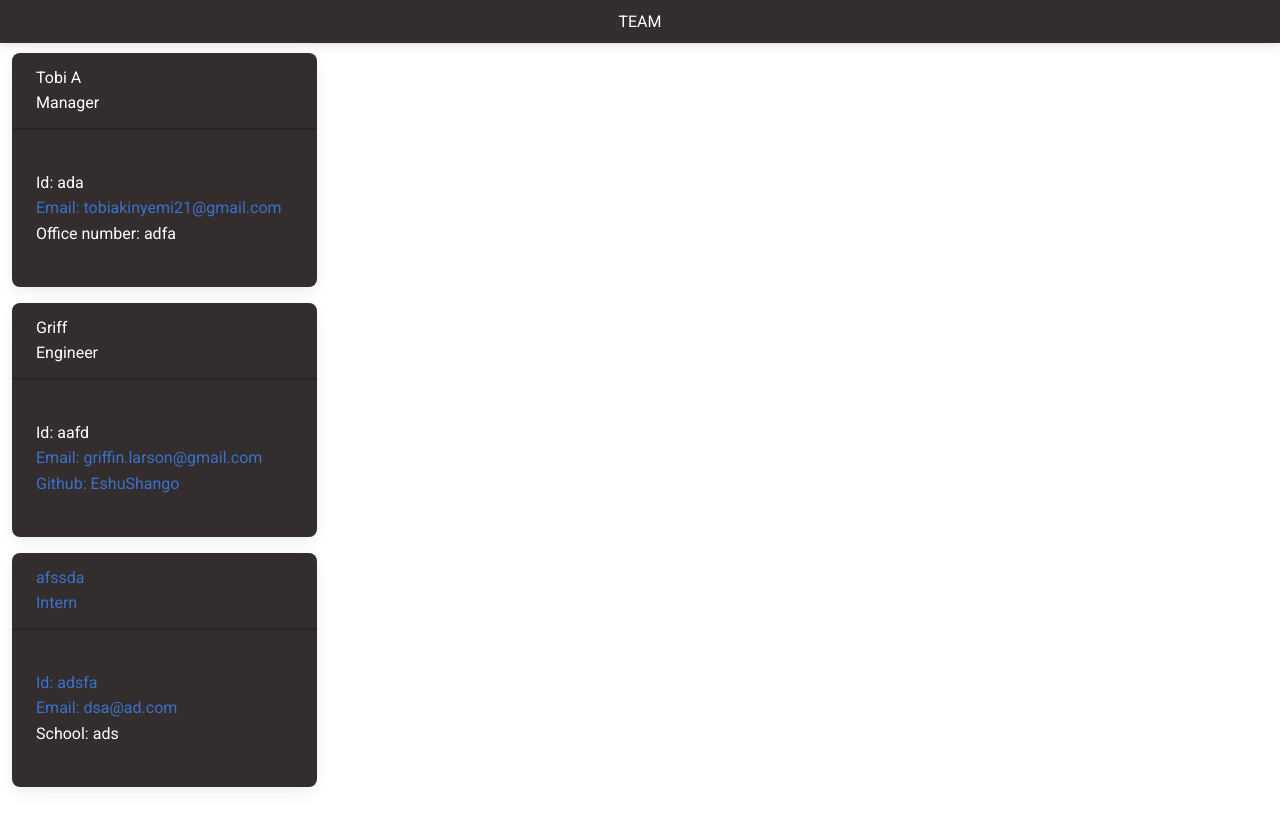
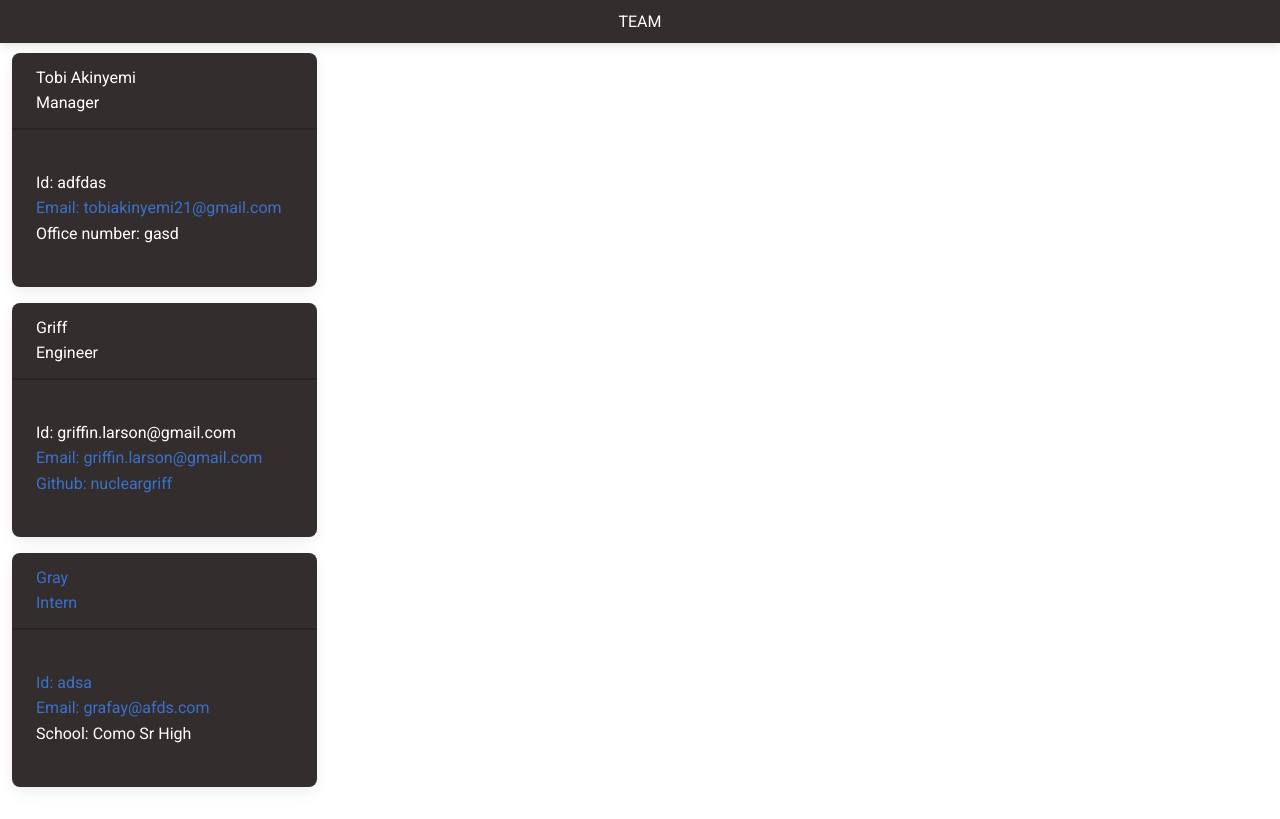
Before and after one commit to EshuShango/team-pro-generator, a website: page output/workIndex.html in a window 1280 px wide. Drawn offline with nearby package versions, Linux system fonts and the light colour scheme; files that its build step writes are made by us from their sources.

Commit message:
added example HTML

```diff
--- a/output/workIndex.html
+++ b/output/workIndex.html
@@ -68,14 +68,14 @@
   <div class="col-md-3">
   <div class="card text-white bg-dark mb-3">
     <div class="card-header">
-    <div>Tobi A</div>
+    <div>Tobi Akinyemi</div>
     <div>Manager</div>
     </div>
     <div class="card-body">
       <p class="card-text">
-        <div >Id: ada</div>
+        <div >Id: adfdas</div>
         <div ><a id="email-link" href="mailto:tobiakinyemi21@gmail.com">Email: tobiakinyemi21@gmail.com</a></div>
-        <div >Office number: adfa</div>
+        <div >Office number: gasd</div>
       </p>
     </div>
   </div>
@@ -89,10 +89,10 @@
     </div>
     <div class="card-body">
       <p class="card-text">
-        <div >Id: aafd</div>
+        <div >Id: griffin.larson@gmail.com</div>
         <div ><a id="email-link" href="mailto:griffin.larson@gmail.com">Email: griffin.larson@gmail.com</a></div>
-        <div ><a id="git-link" href="https://github.com/EshuShango"
-         window.open( target="_blank")>Github: EshuShango</div>
+        <div ><a id="git-link" href="https://github.com/nucleargriff"
+         window.open( target="_blank")>Github: nucleargriff</div>
       </p>
     </div>
   </div>
@@ -101,14 +101,14 @@
   <div class="col-md-3">
   <div class="card text-white bg-dark mb-3">
     <div class="card-header">
-    <div>afssda</div>
+    <div>Gray</div>
     <div>Intern</div>
     </div>
     <div class="card-body">
       <p class="card-text">
-        <div >Id: adsfa</div>
-        <div ><a id="email-link" href="mailto:dsa@ad.com">Email: dsa@ad.com</a></div>
-        <div >School: ads</div>
+        <div >Id: adsa</div>
+        <div ><a id="email-link" href="mailto:grafay@afds.com">Email: grafay@afds.com</a></div>
+        <div >School: Como Sr High</div>
       </p>
     </div>
   </div>
```
